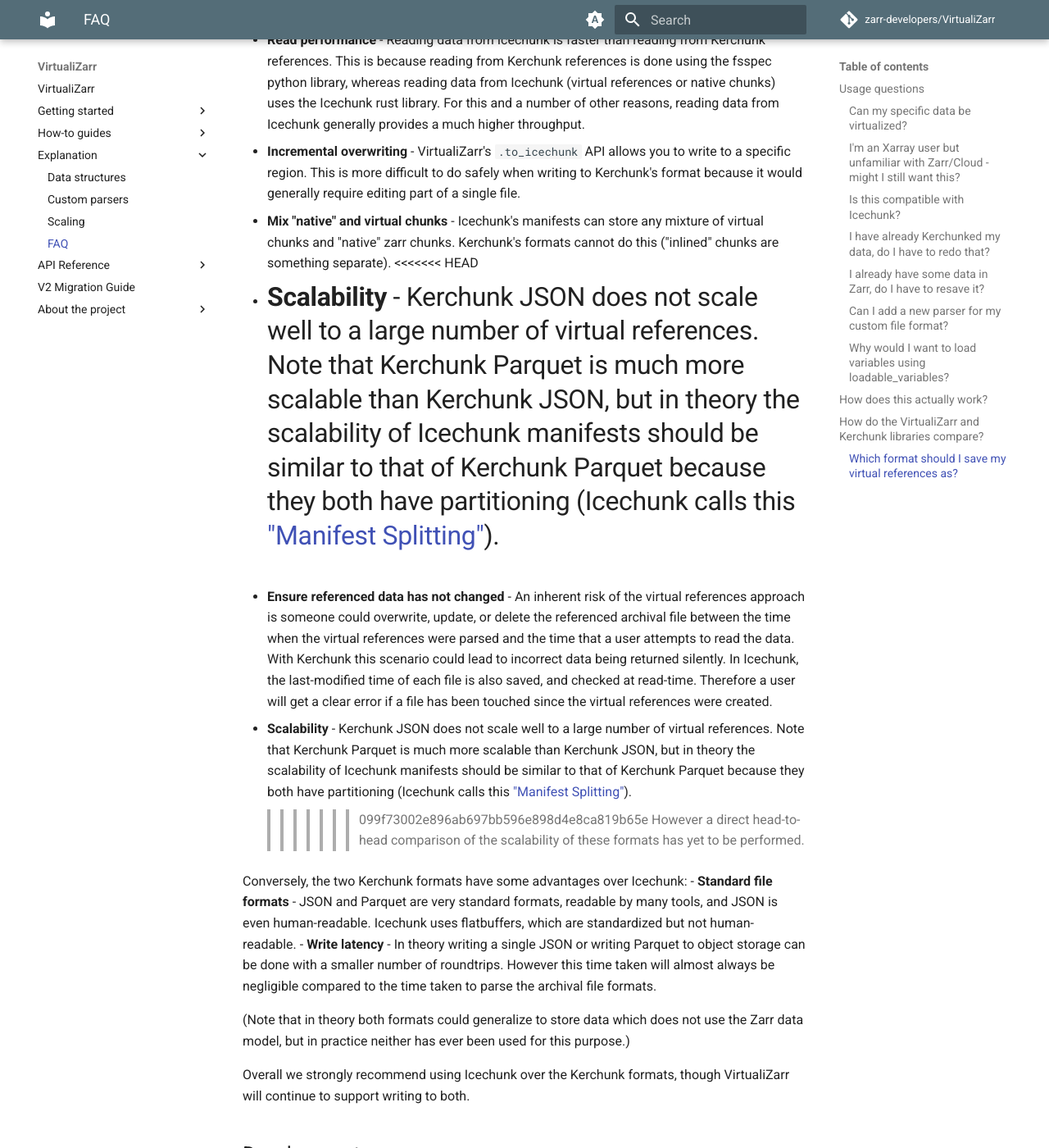
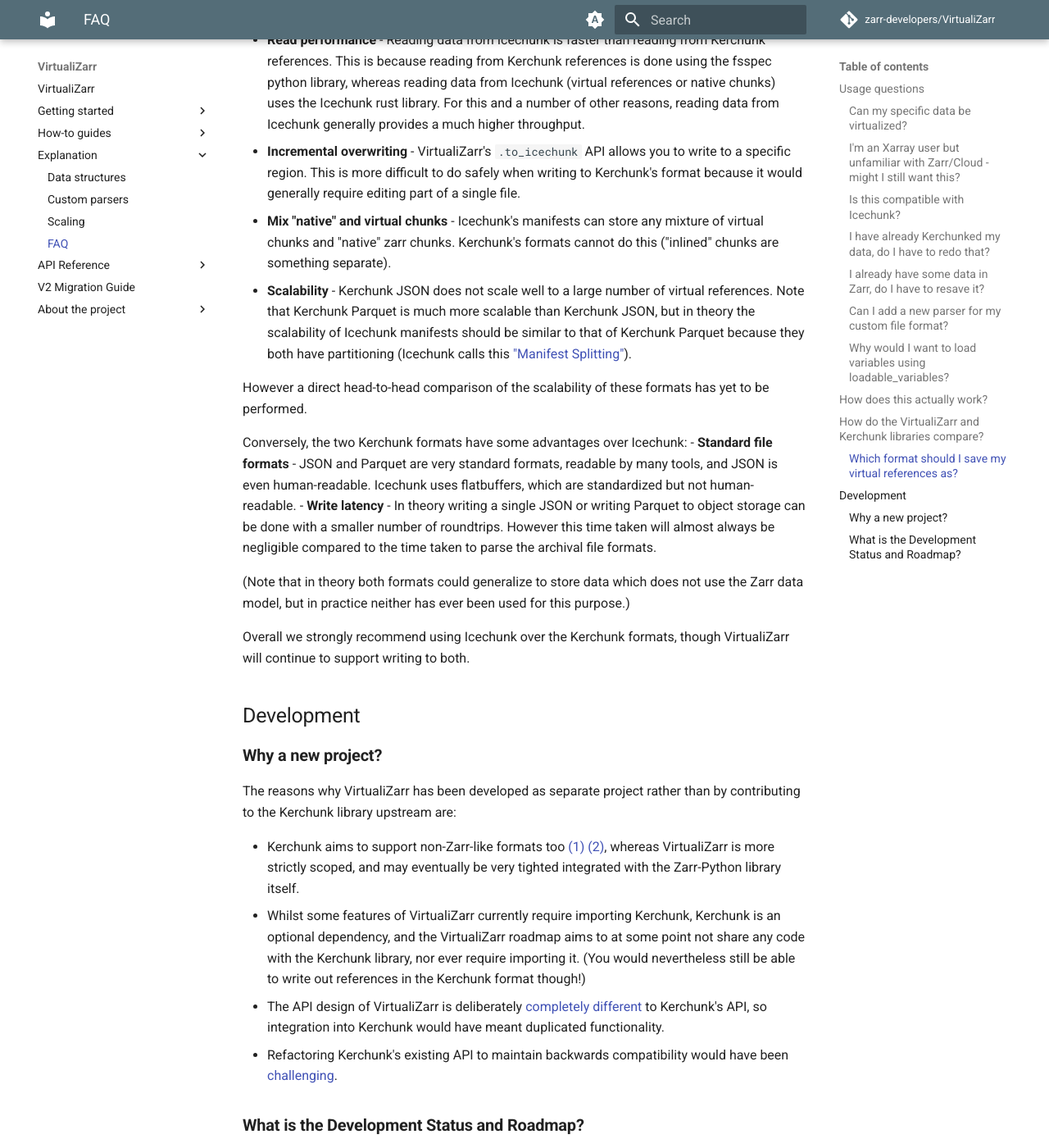
Before and after one commit to zarr-developers/VirtualiZarr, an MkDocs documentation site: the page built from docs/faq.md, in a window 1280 px wide and 1400 px high, scrolled down 8624 px. Shown: the whole window at 82% size. Built offline with MkDocs 1.6.1 and Material for MkDocs 9.7.7, drawn with Linux system fonts in a browser that asks for light colours; comment, search, counter and statistics services are not loaded; the version menu is left out.

Commit message:
fix bad merge

```diff
--- a/docs/faq.md
+++ b/docs/faq.md
@@ -178,12 +178,8 @@
 - **Read performance** - Reading data from Icechunk is faster than reading from Kerchunk references. This is because reading from Kerchunk references is done using the fsspec python library, whereas reading data from Icechunk (virtual references or native chunks) uses the Icechunk rust library. For this and a number of other reasons, reading data from Icechunk generally provides a much higher throughput.
 - **Incremental overwriting** - VirtualiZarr's `.to_icechunk` API allows you to write to a specific region. This is more difficult to do safely when writing to Kerchunk's format because it would generally require editing part of a single file.
 - **Mix "native" and virtual chunks** - Icechunk's manifests can store any mixture of virtual chunks and "native" zarr chunks. Kerchunk's formats cannot do this ("inlined" chunks are something separate).
-<<<<<<< HEAD
 - **Scalability** - Kerchunk JSON does not scale well to a large number of virtual references. Note that Kerchunk Parquet is much more scalable than Kerchunk JSON, but in theory the scalability of Icechunk manifests should be similar to that of Kerchunk Parquet because they both have partitioning (Icechunk calls this ["Manifest Splitting"](https://icechunk.io/en/latest/performance/#splitting-manifests)).
-=======
-- **Ensure referenced data has not changed** - An inherent risk of the virtual references approach is someone could overwrite, update, or delete the referenced archival file between the time when the virtual references were parsed and the time that a user attempts to read the data. With Kerchunk this scenario could lead to incorrect data being returned silently. In Icechunk, the last-modified time of each file is also saved, and checked at read-time. Therefore a user will get a clear error if a file has been touched since the virtual references were created.
-- **Scalability** - Kerchunk JSON does not scale well to a large number of virtual references. Note that Kerchunk Parquet is much more scalable than Kerchunk JSON, but in theory the scalability of Icechunk manifests should be similar to that of Kerchunk Parquet because they both have partitioning (Icechunk calls this ["Manifest Splitting"](https://icechunk.io/en/latest/performance/#splitting-manifests)).
->>>>>>> 099f73002e896ab697bb596e898d4e8ca819b65e
+
 However a direct head-to-head comparison of the scalability of these formats has yet to be performed.
 
 Conversely, the two Kerchunk formats have some advantages over Icechunk:
```
